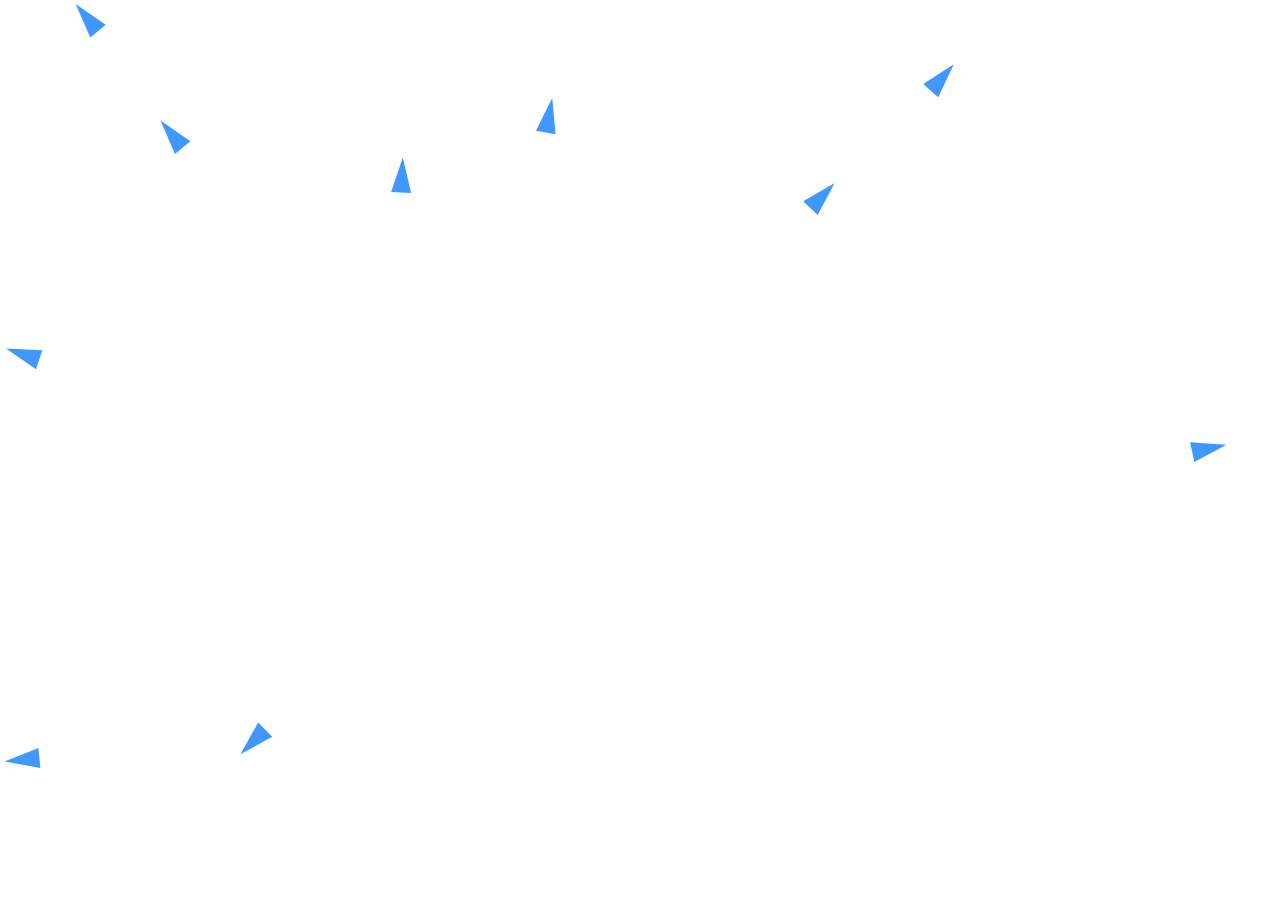
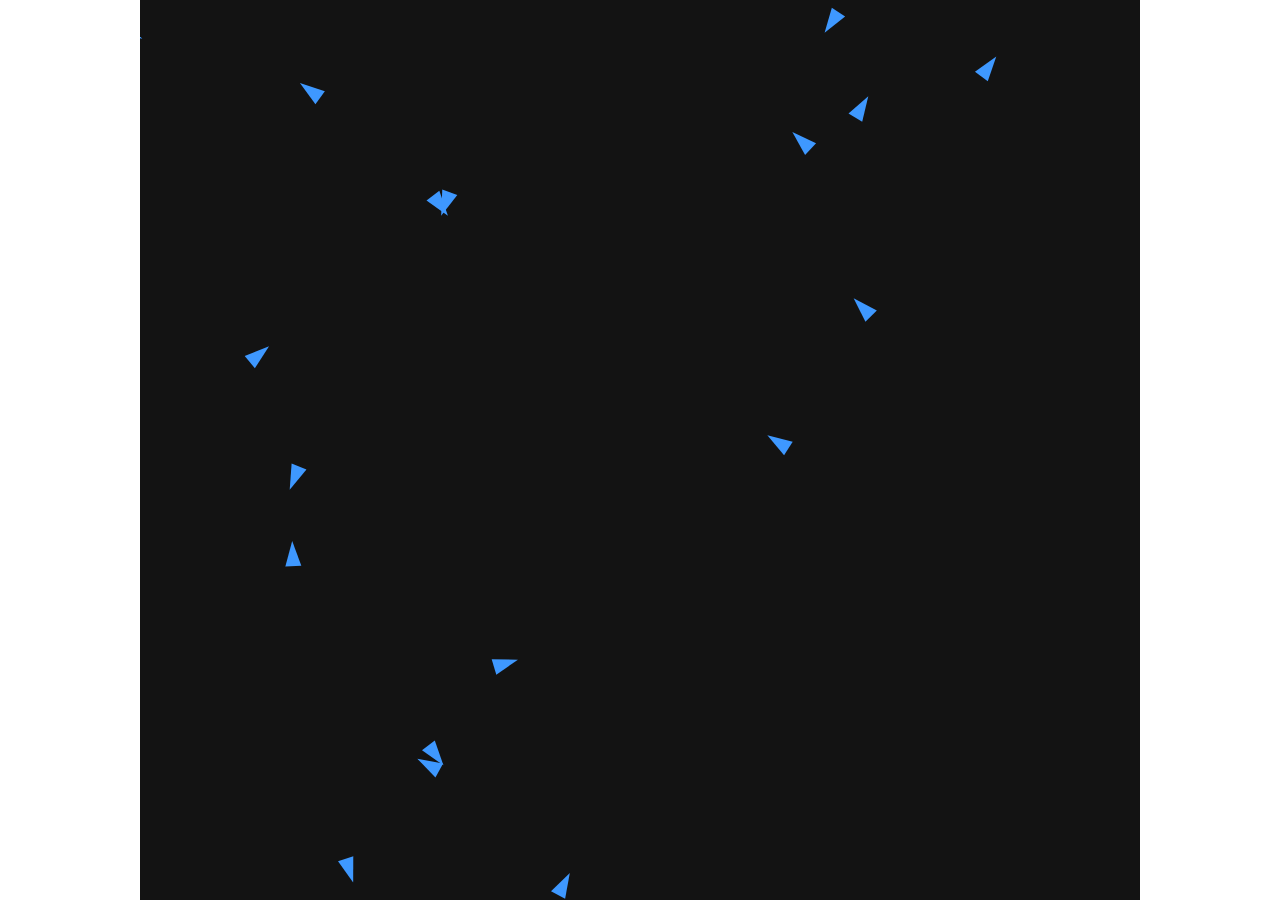
Before and after one commit to jscholar/BoidProject, a plain HTML site: page index.html in a window 1280 px wide. Before the commit the page ends 800 px from the top, so only its background shows below. Drawn offline with Linux system fonts and the light colour scheme.

Commit message:
refactor and added World canvas

```diff
--- a/boid.js
+++ b/boid.js
@@ -1,30 +1,85 @@
+import { WORLD } from "./world.js"
+
 // Boid object
-function Boid(id) {
+class Boid {
+    constructor(id) {
         this.id = id;
         // Model position
-    this.positionX = (Math.random() * 250) + 350;
-    this.positionY = (Math.random() * 250) + 350;
+        this.positionX = (Math.random() * WORLD.CANVAS_WIDTH);
+        this.positionY = (Math.random() * WORLD.CANVAS_HEIGHT);
+
         // Model velocity
         this.velocityX = Math.random() * (Math.random() < 0.5 ? -1 : 1);
         this.velocityY = Math.random() * (Math.random() < 0.5 ? -1 : 1);
+
+        // Add the element to DOM
+        this.boidElement = document.createElement("div");
+        this.boidElement.setAttribute("id", "boid" + this.id);
+        this.boidElement.classList.add("boids");
+        document.getElementById("canvas").appendChild(this.boidElement);
+
+        this.randomizeValues();
     }
 
-// Create a boid div object and randomizes its position on the screen
-function createBoid(boid) {
-    // Create div object using boid object.
-    const newBoid = document.createElement("div");
-    newBoid.setAttribute("id", "boid" + boid.id);
-    newBoid.style.width = 0;
-    newBoid.style.height = 0;
-    newBoid.style.borderTop = "10px solid transparent";
-    newBoid.style.borderBottom = "10px solid transparent";
-    newBoid.style.borderLeft = "35px solid rgb(62, 152, 255)";
-    document.body.appendChild(newBoid);
-    // Randomize the position of the boid on the screen.
-    const angle = -Math.atan2(boid.velocityY, boid.velocityX);
+    randomizeValues() {
+        const angle = -Math.atan2(this.velocityY, this.velocityX);
         const transformValues = [];
-    transformValues.push(`translate(${boid.positionX}px, ${boid.positionY}px)`);
+        transformValues.push(`translate(${this.positionX}px, ${this.positionY}px)`);
         transformValues.push(`rotateZ(${angle}rad)`);
-    newBoid.style.transform = transformValues.join(" ");
+        this.boidElement.style.transform = transformValues.join(" ");
     }
-export { Boid, createBoid };
+
+    updateBoid(timestamp) {
+        this.moveBoid();
+
+        this.drawBoid();
+
+        window.requestAnimationFrame(this.updateBoid.bind(this));
+    }
+
+    /**
+     * Move the boid's position
+    */
+    moveBoid() {
+        const { CANVAS_HEIGHT, CANVAS_WIDTH } = WORLD;
+        const deltaT = 5;
+        const offset = 50;
+        this.positionX += this.velocityX * deltaT;
+        this.positionY += -this.velocityY * deltaT;
+
+        /**
+         * If the boid has moved out of the canvas, wrap it back into the canvas
+         */
+        if (this.positionX > CANVAS_WIDTH) {
+            this.positionX = -offset;
+        }
+        else if (this.positionX < -offset) {
+            this.positionX = CANVAS_WIDTH;
+        }
+
+        if (this.positionY > CANVAS_HEIGHT) {
+            this.positionY = 0;
+        }
+        else if (this.positionY < -offset) {
+            this.positionY = CANVAS_HEIGHT;
+        }
+    }
+
+    /**
+     * Display boid into the DOM
+     */
+    drawBoid() {
+        let ztransform = -Math.atan2(this.velocityY, this.velocityX);
+        this.boidElement.style.transform = `translate(${this.positionX}px, ${this.positionY}px) rotateZ(${ztransform}rad)`;
+    }
+
+    logBoidDetails() {
+        console.log("boid id: " + this.id);
+        console.log("position x: " + this.positionX);
+        console.log("position y: " + this.positionY);
+        console.log("velocity x: " + this.velocityX);
+        console.log("velocity y: " + this.velocityY);
+    }
+}
+
+export { Boid };
--- a/index.html
+++ b/index.html
@@ -10,6 +10,7 @@
 </head>
 
 <body>
+    <div class="canvas-container" id="canvas-container"></div>
 
 </body>
 <script type="module" src="index.js"></script>
--- a/index.js
+++ b/index.js
@@ -1,67 +1,26 @@
-import { Boid, createBoid } from './boid.js';
+import { Boid } from './boid.js';
+import { WORLD } from "./world.js";
 
-// Initialize boid
-let boid0 = new Boid(0);
-createBoid(boid0);
+function init() {
 
-// Boid information for debugging
-// console.log("Client width: " + document.documentElement.clientWidth);
-// console.log("Client height: " + document.documentElement.clientHeight);
-// console.log("boid id: " + boid0.id);
-// console.log("position x: " + boid0.positionX);
-// console.log("position y: " + boid0.positionY);
-// console.log("velocity x: " + boid0.velocityX);
-// console.log("velocity y: " + boid0.velocityY);
+    /**
+     * Initialize Canvas
+     */
+    const canvasElement = document.createElement("div");
+    canvasElement.setAttribute("id", "canvas");
+    canvasElement.classList.add("canvas");
+    canvasElement.style.width = `${WORLD.CANVAS_WIDTH}px`;
+    canvasElement.style.height = `${WORLD.CANVAS_HEIGHT}px`;
+    document.getElementById("canvas-container").appendChild(canvasElement);
 
-// Angle, speed, acceleration
-// let angle = -Math.atan2(boid0.velocityY, boid0.velocityX);
-let speed = 1;
-let acceleration = 1;
+    /**
+     * Initialize Boids
+     */
+    for (let i = 0; i < WORLD.NUM_BOIDS; i++) {
+        const boid = new Boid(i);
+        boid.updateBoid();
+    }
 
-// border
-let ww = document.documentElement.clientWidth - 100;
-let hh = document.documentElement.clientHeight - 100;
-
-// Testing boid movement
-function moveBoid(boid) {
-    let angle = -Math.atan2(boid.velocityY, boid.velocityX);
-    speed += acceleration;
-    var currentBoid = document.querySelector(`#boid${boid.id}`);
-    let xtransform = boid.positionX + (speed * Math.cos(angle));
-    let ytransform = boid.positionY + (speed * Math.sin(angle));
-    let ztransform = -Math.atan2(boid.velocityY, boid.velocityX);
-    currentBoid.style.transform = `translate(${xtransform}px, ${ytransform}px) rotateZ(${ztransform}rad)`;
-    if ((xtransform > 0 && xtransform < ww) && (ytransform > 0 && ytransform < hh)) {
-        window.requestAnimationFrame(moveBoid.bind(window, boid));
-        // console.log("position x: " + xtransform + "  position y: " + ytransform);
-    }
 }
 
-let boid1 = new Boid(1);
-let boid2 = new Boid(2);
-let boid3 = new Boid(3);
-let boid4 = new Boid(4);
-let boid5 = new Boid(5);
-let boid6 = new Boid(6);
-let boid7 = new Boid(7);
-let boid8 = new Boid(8);
-let boid9 = new Boid(9);
-createBoid(boid1);
-createBoid(boid2);
-createBoid(boid3);
-createBoid(boid4);
-createBoid(boid5);
-createBoid(boid6);
-createBoid(boid7);
-createBoid(boid8);
-createBoid(boid9);
-window.requestAnimationFrame(moveBoid.bind(window, boid0));
-window.requestAnimationFrame(moveBoid.bind(window, boid1));
-window.requestAnimationFrame(moveBoid.bind(window, boid2));
-window.requestAnimationFrame(moveBoid.bind(window, boid3));
-window.requestAnimationFrame(moveBoid.bind(window, boid4));
-window.requestAnimationFrame(moveBoid.bind(window, boid5));
-window.requestAnimationFrame(moveBoid.bind(window, boid6));
-window.requestAnimationFrame(moveBoid.bind(window, boid7));
-window.requestAnimationFrame(moveBoid.bind(window, boid8));
-window.requestAnimationFrame(moveBoid.bind(window, boid9));
+init();
--- a/styles.css
+++ b/styles.css
@@ -1,7 +1,30 @@
-/* .boid {
+* {
+  margin: 0 auto;
+  padding: 0;
+}
+
+body {
+  height: 100vh;
+}
+
+.boids {
+    position: absolute;
     width: 0;
     height: 0;
-    border-top: 10px solid transparent;
-    border-bottom: 10px solid transparent;
-    border-left: 50px solid rgb(62, 152, 255);
-  } */
+    border-top: 8px solid transparent;
+    border-bottom: 8px solid transparent;
+    border-left: 25px solid rgb(62, 152, 255);
+}
+
+.canvas-container {
+  display: flex;
+  justify-content: center;
+  align-items: center;
+  height: 100%;
+}
+
+.canvas {
+    position: absolute;
+    background-color: #131313;
+    overflow: hidden;
+}
--- /dev/null
+++ b/world.js
@@ -0,0 +1,7 @@
+const WORLD = {
+    CANVAS_WIDTH: 1000,
+    CANVAS_HEIGHT: 1000,
+    NUM_BOIDS: 20,
+};
+
+export { WORLD };
```
Lines whose indentation alone changed are shown as unchanged.
